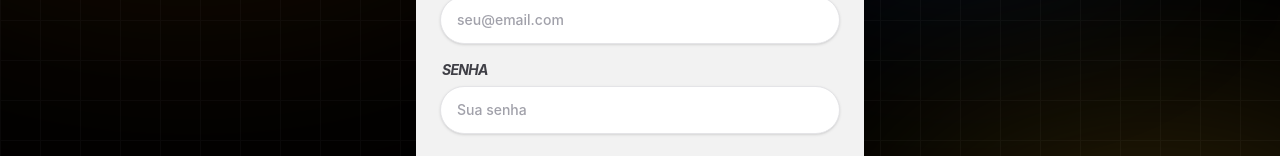
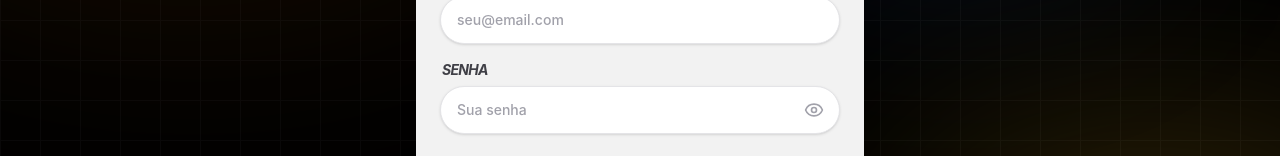
Before and after one commit to evopagess/CRM-Gen-rico, a React (Vite) app: page / in a window 1280 px wide. Shown: the part 420-576 px from the top of the page. Built offline with nearby package versions, Linux system fonts and the light colour scheme.

Commit message:
feat: add password visibility toggle to onboarding and settings

```diff
--- a/src/components/Onboarding.tsx
+++ b/src/components/Onboarding.tsx
@@ -3,12 +3,13 @@
 import { Button } from '../components/ui/Button';
 import { Input } from '../components/ui/Input';
 import { Card, CardContent, CardDescription, CardHeader, CardTitle } from '../components/ui/Card';
-import { Building2, Upload, Rocket } from 'lucide-react';
+import { Building2, Upload, Rocket, Eye, EyeOff } from 'lucide-react';
 
 export function Onboarding() {
     const { settings, updateSettings } = useAppStore();
     const [email, setEmail] = useState('');
     const [password, setPassword] = useState('');
+    const [showPassword, setShowPassword] = useState(false);
 
     const handleComplete = (e: React.FormEvent) => {
         e.preventDefault();
@@ -70,11 +71,21 @@
                                     />
                                     <Input
                                         label="Senha"
-                                        type="password"
+                                        type={showPassword ? "text" : "password"}
                                         placeholder="Sua senha"
                                         value={password}
                                         onChange={(e) => setPassword(e.target.value)}
                                         required
+                                        rightElement={
+                                            <button
+                                                type="button"
+                                                onClick={() => setShowPassword(!showPassword)}
+                                                className="text-zinc-400 hover:text-zinc-600 transition-colors p-1"
+                                                tabIndex={-1}
+                                            >
+                                                {showPassword ? <EyeOff size={20} /> : <Eye size={20} />}
+                                            </button>
+                                        }
                                     />
                                 </div>
 
--- a/src/components/ui/Input.tsx
+++ b/src/components/ui/Input.tsx
@@ -5,10 +5,11 @@
   label?: string;
   error?: string;
   helperText?: string;
+  rightElement?: React.ReactNode;
 }
 
 export const Input = React.forwardRef<HTMLInputElement, InputProps>(
-  ({ className, label, error, helperText, ...props }, ref) => {
+  ({ className, label, error, helperText, rightElement, ...props }, ref) => {
     return (
       <div className="w-full">
         {label && (
@@ -16,15 +17,23 @@
             {label}
           </label>
         )}
+        <div className="relative">
           <input
             ref={ref}
             className={cn(
               'flex h-12 w-full rounded-2xl border border-zinc-200 bg-white px-4 py-2 text-sm transition-all placeholder:text-zinc-400 focus:outline-none focus:ring-2 focus:ring-brand-500 focus:border-transparent disabled:cursor-not-allowed disabled:opacity-50 shadow-sm font-medium',
               error && 'border-red-500 focus:ring-red-500',
+              rightElement && 'pr-12',
               className
             )}
             {...props}
           />
+          {rightElement && (
+            <div className="absolute right-3 top-1/2 -translate-y-1/2 flex items-center justify-center">
+              {rightElement}
+            </div>
+          )}
+        </div>
         {helperText && !error && <p className="mt-2 text-xs text-zinc-400 ml-1 font-bold italic opacity-60 uppercase tracking-tighter">{helperText}</p>}
         {error && <p className="mt-2 text-xs text-rose-500 ml-1 font-black uppercase tracking-widest">{error}</p>}
       </div>
--- a/src/pages/Settings.tsx
+++ b/src/pages/Settings.tsx
@@ -3,7 +3,7 @@
 import { Button } from '../components/ui/Button';
 import { Input } from '../components/ui/Input';
 import { Card, CardContent, CardDescription, CardHeader, CardTitle } from '../components/ui/Card';
-import { Save, Building2, Upload } from 'lucide-react';
+import { Save, Building2, Upload, Eye, EyeOff } from 'lucide-react';
 
 export function Settings() {
     const { settings, updateSettings } = useAppStore();
@@ -11,6 +11,7 @@
     const [logo, setLogo] = useState<string | undefined>(settings.logo);
     const [email, setEmail] = useState(settings.email || '');
     const [password, setPassword] = useState(settings.password || '');
+    const [showPassword, setShowPassword] = useState(false);
 
     const handleLogoChange = (e: React.ChangeEvent<HTMLInputElement>) => {
         const file = e.target.files?.[0];
@@ -68,11 +69,21 @@
                                 />
                                 <Input
                                     label="Senha"
-                                    type="password"
+                                    type={showPassword ? "text" : "password"}
                                     placeholder="Sua senha"
                                     value={password}
                                     onChange={(e) => setPassword(e.target.value)}
                                     required
+                                    rightElement={
+                                        <button
+                                            type="button"
+                                            onClick={() => setShowPassword(!showPassword)}
+                                            className="text-zinc-400 hover:text-zinc-600 transition-colors p-1"
+                                            tabIndex={-1}
+                                        >
+                                            {showPassword ? <EyeOff size={20} /> : <Eye size={20} />}
+                                        </button>
+                                    }
                                 />
                             </div>
 
```
Lines whose indentation alone changed are shown as unchanged.
